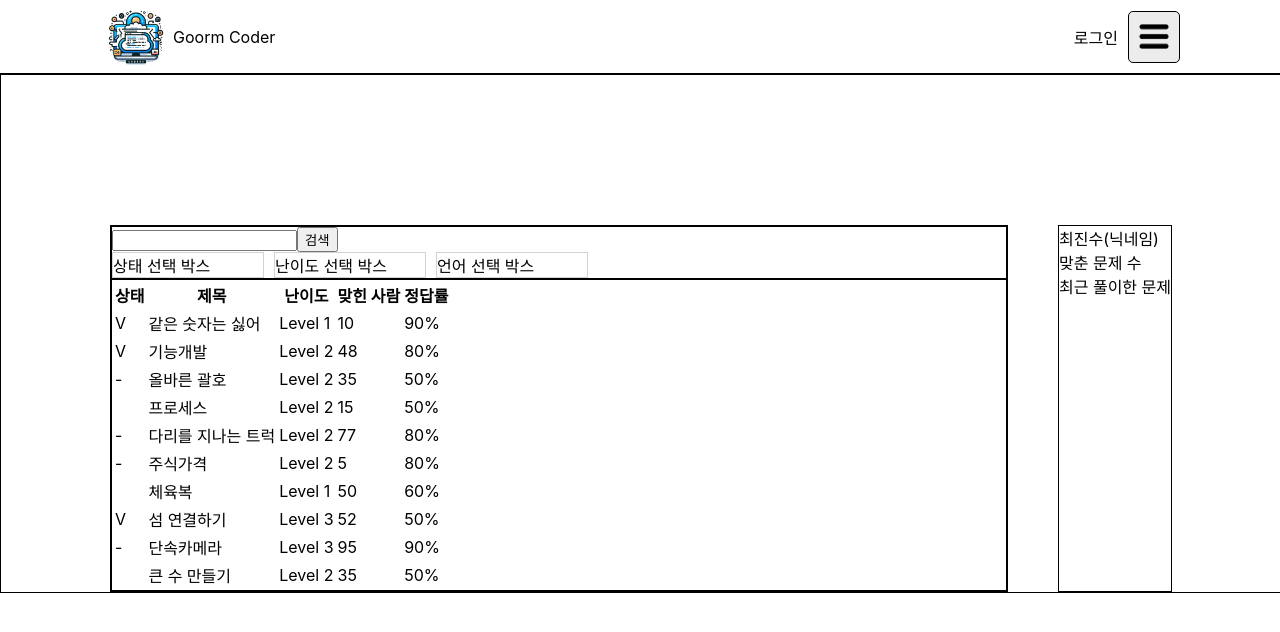
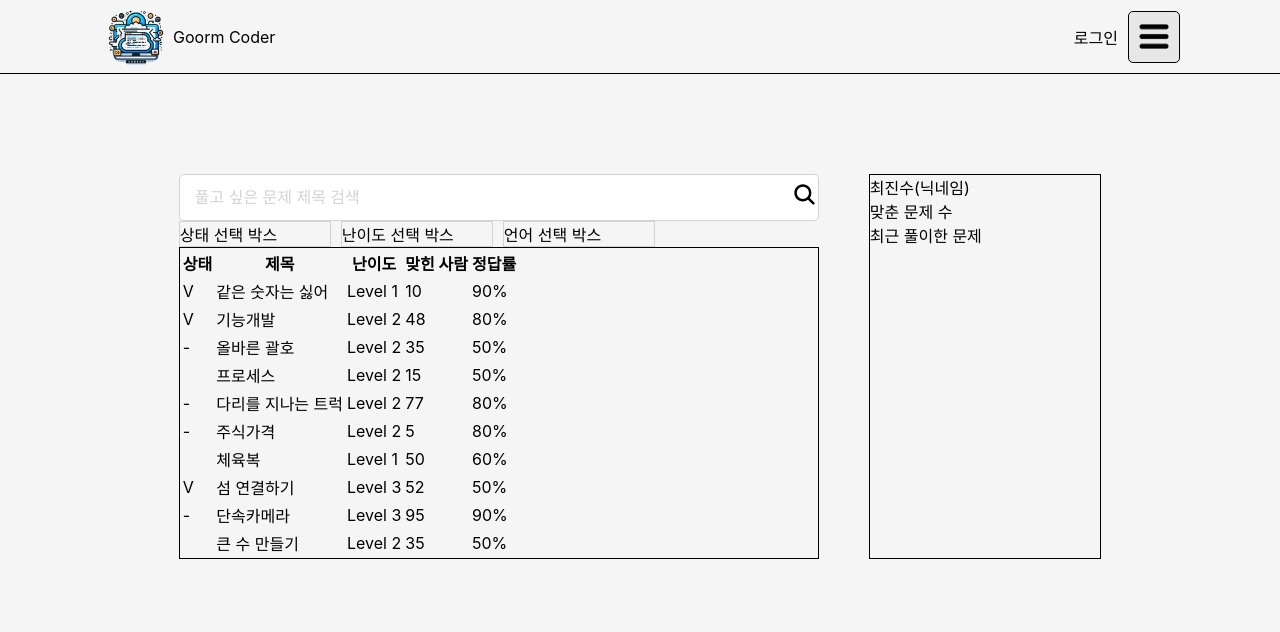
Before and after one commit to GoormCoder/FrontEnd, a React (Create React App) app: page /quest in a window 1280 px wide. Shown: the top 632 px of the page. Built offline with nearby package versions, Linux system fonts and the light colour scheme.

Commit message:
Design : 검색창 및 전체 배경 CSS 적용
- react-icons 설치
- 검색창 input 및 button 디자인수정
- 배경 색상 App.tsx에 적용

```diff
--- a/package.json
+++ b/package.json
@@ -14,6 +14,7 @@
     "axios": "^1.7.2",
     "react": "^18.3.1",
     "react-dom": "^18.3.1",
+    "react-icons": "^5.2.1",
     "react-router-dom": "^6.23.1",
     "react-scripts": "5.0.1",
     "redux": "^5.0.1",
--- a/src/App.css
+++ b/src/App.css
@@ -1,38 +1,3 @@
-.App {
-  text-align: center;
+body {
+  background-color: whitesmoke;
 }
-
-.App-logo {
-  height: 40vmin;
-  pointer-events: none;
-}
-
-@media (prefers-reduced-motion: no-preference) {
-  .App-logo {
-    animation: App-logo-spin infinite 20s linear;
-  }
-}
-
-.App-header {
-  background-color: #282c34;
-  min-height: 100vh;
-  display: flex;
-  flex-direction: column;
-  align-items: center;
-  justify-content: center;
-  font-size: calc(10px + 2vmin);
-  color: white;
-}
-
-.App-link {
-  color: #61dafb;
-}
-
-@keyframes App-logo-spin {
-  from {
-    transform: rotate(0deg);
-  }
-  to {
-    transform: rotate(360deg);
-  }
-}
--- a/src/App.tsx
+++ b/src/App.tsx
@@ -1,4 +1,5 @@
 import React from 'react';
+import './App.css';
 import { Route, Routes } from 'react-router-dom';
 import MainPage from './pages/MainPage/MainPage';
 import LoginPage from './pages/LoginPage/LoginPage';
--- a/src/pages/QuestListPage/QuestListPage.tsx
+++ b/src/pages/QuestListPage/QuestListPage.tsx
@@ -1,4 +1,5 @@
 import React, { useEffect, useRef, useState } from 'react'
+import { IoSearch } from "react-icons/io5";
 import styled from 'styled-components'
 
 type Quest = {
@@ -130,13 +131,12 @@ const QuestListPage = () => {
         <QuestListContainer >
             <SearchAndListContainer>
                 <SearchContainer stateDisplay={stateDisplay} levelDisplay={levelDisplay} languageDisplay={languageDisplay}>
-                    <form onSubmit={(e) => { search(e, searchText, questList) }}>
-                        <input type="search" onChange={(e) => { setSearchText(e.target.value) }} />
-                        <input type="submit" value="검색" />
-                    </form>
-                    <div className="search-input">
-
-                    </div>
+                    <SearchFrom onSubmit={(e) => { search(e, searchText, questList) }}>
+                        <input type="search"
+                            placeholder="풀고 싶은 문제 제목 검색"
+                            onChange={(e) => { setSearchText(e.target.value) }} />
+                        <button type="submit"><IoSearch /></button>
+                    </SearchFrom>
 
                     <div className="search-select">
 
@@ -272,20 +272,20 @@ const QuestListPage = () => {
 export default QuestListPage
 
 const QuestListContainer = styled.div`
-    border: 1px solid black;
+    /* border: 1px solid black; */
     display: flex;
     justify-content: center;
     gap: 50px;
     width: 100%;
-    padding-top: 150px;
+    padding-top: 100px;
 `
 const SearchAndListContainer = styled.div`
-    border: 1px solid black;
-    width: 70%;
+    /* border: 1px solid black; */
+    width: 50%;
 `
 
 const SearchContainer = styled.div<SelectProps>`
-    border: 1px solid black;
+    /* border: 1px solid black; */
 
     & .search-select {
         display: flex;
@@ -349,6 +349,44 @@ const SearchContainer = styled.div<SelectProps>`
     }
 `
 
+const SearchFrom = styled.form`
+    display: flex;
+    position: relative;
+    border: 1px solid lightgray;
+    border-radius: 5px;
+
+    & input {
+        width: 100%;
+        height: 45px;
+        font-size: 16px;
+        outline: none;
+        border-style: none;
+        border-radius: 5px;
+        padding-left: 15px;
+        cursor: pointer;
+    }
+
+    & ::placeholder {
+        color: lightgray;
+    }
+
+    & button {
+        position: absolute;
+        right: 0px;
+        width: 5%;
+        height: 45px;
+        font-size: 25px;
+        background-color: white;
+        border-style: none;
+        border-radius: 5px;
+        cursor: pointer;
+    }
+
+    & svg {
+
+    }
+`
+
 const ListContainer = styled.div`
     border: 1px solid black;
 
@@ -356,4 +394,5 @@ const ListContainer = styled.div`
 
 const SideStatusContainer = styled.div`
     border: 1px solid black;
+    width: 18%;
 `
```
Also changed, not shown: 1 other file (tests, documents, lock files or other folders).
